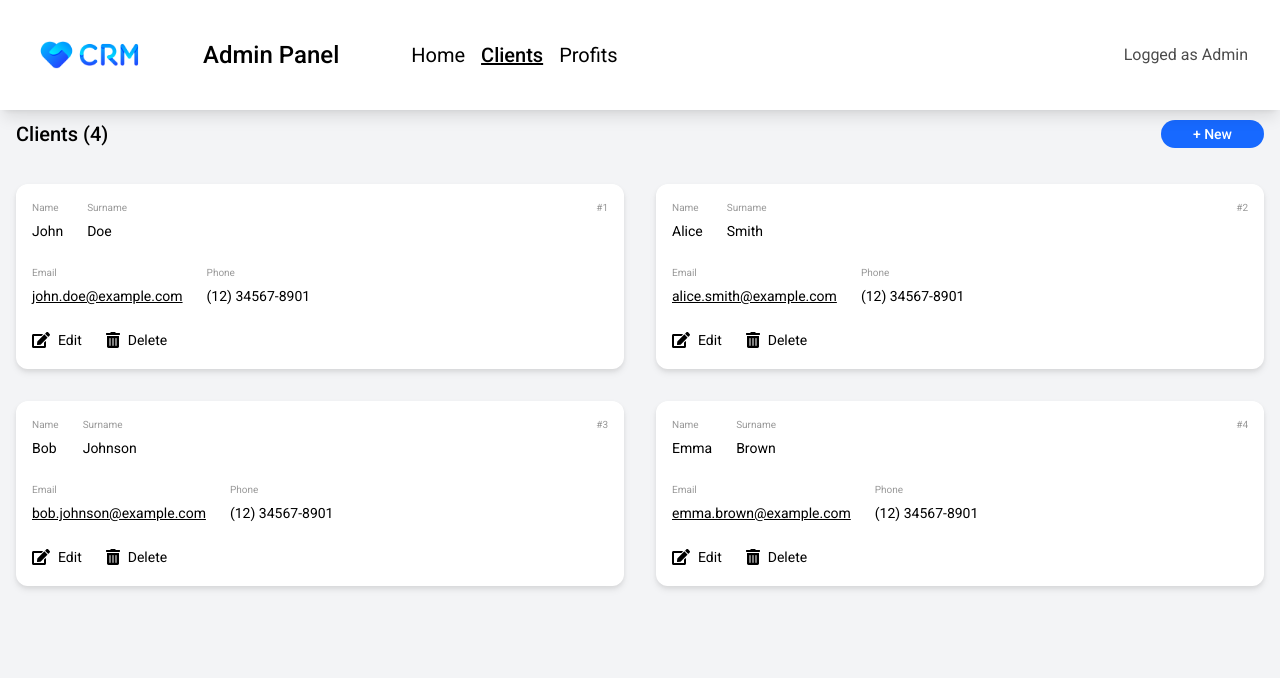
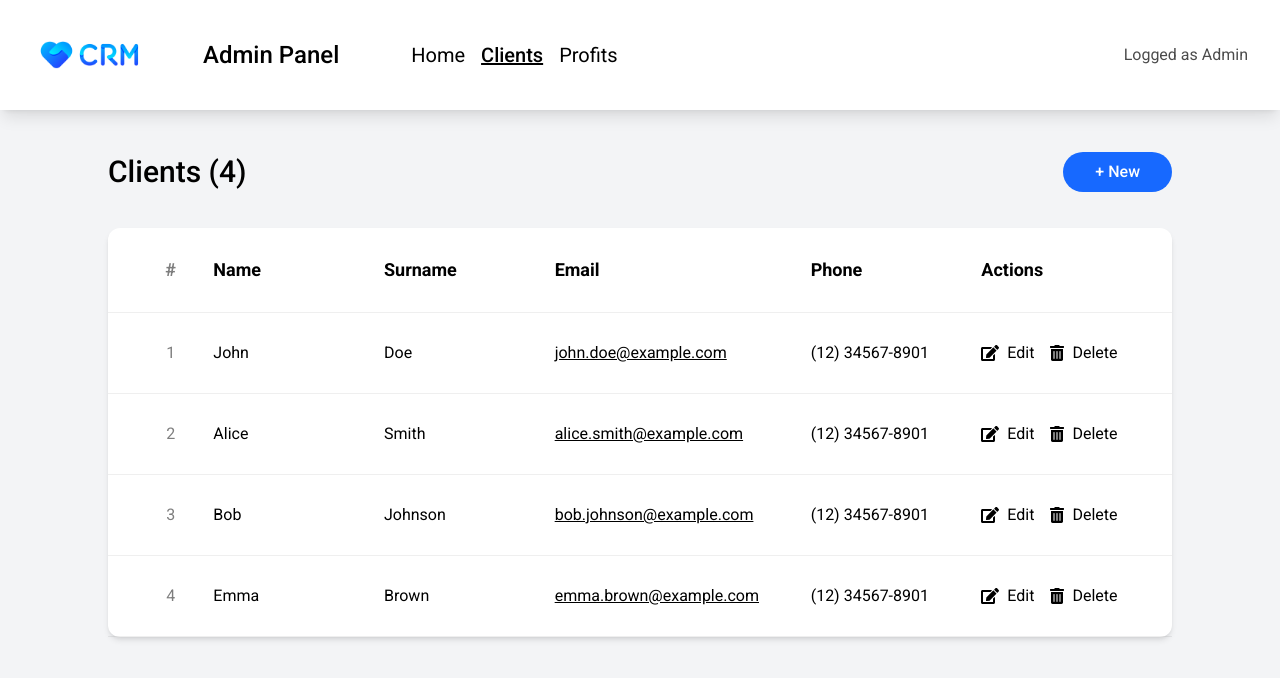
Before and after one commit to Diounata/lunardev-frontend-test, a Next.js app: page /clients in a window 1280 px wide. Shown: the top 678 px of the page. Built offline with nearby package versions, Linux system fonts and the light colour scheme.

Commit message:
feat: add ClientsTable component

```diff
--- a/src/app/clients/page.tsx
+++ b/src/app/clients/page.tsx
@@ -1,11 +1,28 @@
-import { useMemo } from 'react'
+'use client'
+
+import { useEffect, useMemo, useState } from 'react'
 import Link from 'next/link'
 
 import { Button } from '@/components/button'
 import { Client } from '@/features/clients/types/client'
 import { ClientCard } from '@/features/clients/components/client-card'
+import { ClientsTable } from '@/features/clients/components/clients-table'
 
 export default function Clients() {
+  const [width, setWidth] = useState(window.innerWidth)
+
+  useEffect(() => {
+    const handleResize = () => {
+      setWidth(window.innerWidth)
+    }
+
+    window.addEventListener('resize', handleResize)
+
+    return () => {
+      window.removeEventListener('resize', handleResize)
+    }
+  }, [])
+
   const clients = useMemo<Client[]>(
     () => [
       {
@@ -41,20 +58,24 @@ export default function Clients() {
   )
 
   return (
-    <div className="flex flex-col gap-9">
+    <div className="flex flex-col gap-9 md:py-8 md:px-[2.5rem] xl:px-[5.75rem]">
       <header className="flex items-center justify-between">
-        <h1 className="text-xl font-medium">Clients (4)</h1>
+        <h1 className="text-xl font-medium md:text-3xl">Clients (4)</h1>
 
         <Link href="/clients/create">
           <Button>+ New</Button>
         </Link>
       </header>
 
-      <main className="grid sm:grid-cols-2 flex-col gap-8">
-        {clients.map((client, index) => (
-          <ClientCard client={client} index={index + 1} key={client.id} />
-        ))}
-      </main>
+      {width >= 1280 ? (
+        <ClientsTable clients={clients} />
+      ) : (
+        <main className="grid sm:grid-cols-2 md:grid-cols-3 flex-col gap-8">
+          {clients.map((client, index) => (
+            <ClientCard client={client} index={index + 1} key={client.id} />
+          ))}
+        </main>
+      )}
     </div>
   )
 }
--- a/src/app/globals.css
+++ b/src/app/globals.css
@@ -12,6 +12,17 @@ body {
   color: #000;
 }
 
+th {
+  text-align: start;
+}
+
+tr {
+  display: grid;
+  grid-template-columns: 1fr 2fr 2fr 3fr 2fr 2fr;
+
+  border-bottom: 1px solid #00000010;
+}
+
 @layer utilities {
   .text-balance {
     text-wrap: balance;
--- a/src/components/button.tsx
+++ b/src/components/button.tsx
@@ -5,7 +5,7 @@ interface Props extends ButtonHTMLAttributes<any> {}
 export function Button({ children, ...props }: Props) {
   return (
     <button
-      className="flex items-center gap-2 px-8 py-1 bg-[#1769FF] rounded-full text-white text-sm font-medium hover:brightness-[0.85] active:brightness-[0.85] ease-in duration-300"
+      className="flex items-center gap-2 px-8 py-1 bg-[#1769FF] rounded-full text-white text-sm font-medium hover:brightness-[0.85] active:brightness-[0.85] ease-in duration-300 md:text-base md:py-2"
       {...props}
     >
       {children}
--- a/src/components/text-button.tsx
+++ b/src/components/text-button.tsx
@@ -5,7 +5,7 @@ interface Props extends ButtonHTMLAttributes<any> {}
 export function TextButton({ children, ...props }: Props) {
   return (
     <button
-      className="flex items-center gap-2 text-sm  hover:brightness-[0.85] active:brightness-[0.85] ease-in duration-300"
+      className="flex items-center gap-2 text-sm hover:brightness-[0.85] active:brightness-[0.85] ease-in duration-300 md:text-base"
       {...props}
     >
       {children}
--- a/src/features/clients/components/client-card.tsx
+++ b/src/features/clients/components/client-card.tsx
@@ -2,7 +2,7 @@ import Image from 'next/image'
 
 import { TextButton } from '@/components/text-button'
 
-import { formatNumberMask } from '@/utils/formatNumberMask'
+import { formatPhoneMask } from '@/utils/formatPhoneMask'
 
 import type { Client } from '../types/client'
 
@@ -23,7 +23,7 @@ export function ClientCard({ client, index }: Props) {
 
       <div className="flex flex-wrap gap-6">
         <DataContainer label="Email" data={client.email} />
-        <DataContainer label="Phone" data={formatNumberMask(client.phone, '(##) #####-####')} />
+        <DataContainer label="Phone" data={formatPhoneMask(client.phone)} />
       </div>
 
       <div className="flex flex-wrap gap-6">
--- /dev/null
+++ b/src/features/clients/components/clients-table.tsx
@@ -0,0 +1,49 @@
+import Image from 'next/image'
+
+import { TextButton } from '@/components/text-button'
+
+import { formatPhoneMask } from '@/utils/formatPhoneMask'
+
+import type { Client } from '../types/client'
+
+interface Props {
+  clients: Client[]
+}
+
+export function ClientsTable({ clients }: Props) {
+  return (
+    <table className="bg-white rounded-xl shadow-md w-full">
+      <thead>
+        <tr className="px-5 py-7 text-lg">
+          <th className="text-center opacity-50">#</th>
+          <th>Name</th>
+          <th>Surname</th>
+          <th>Email</th>
+          <th>Phone</th>
+          <th>Actions</th>
+        </tr>
+      </thead>
+
+      <tbody>
+        {clients.map((client, index) => (
+          <tr className="px-5 py-7" key={client.id}>
+            <td className="flex items-center justify-center opacity-50">{index + 1}</td>
+            <td className="flex items-center">{client.name}</td>
+            <td className="flex items-center">{client.surname}</td>
+            <td className="flex items-center underline">{client.email}</td>
+            <td className="flex items-center">{formatPhoneMask(client.phone)}</td>
+            <td className="flex items-center gap-4">
+              <TextButton>
+                <Image src="/edit.svg" alt="Edit" width={18} height={16} /> Edit
+              </TextButton>
+
+              <TextButton>
+                <Image src="/trash.svg" alt="Delete" width={14} height={16} /> Delete
+              </TextButton>
+            </td>
+          </tr>
+        ))}
+      </tbody>
+    </table>
+  )
+}
--- /dev/null
+++ b/src/utils/formatPhoneMask.ts
@@ -0,0 +1,3 @@
+import { formatNumberMask } from './formatNumberMask'
+
+export const formatPhoneMask = (phone: string) => formatNumberMask(phone, '(##) #####-####')
```
